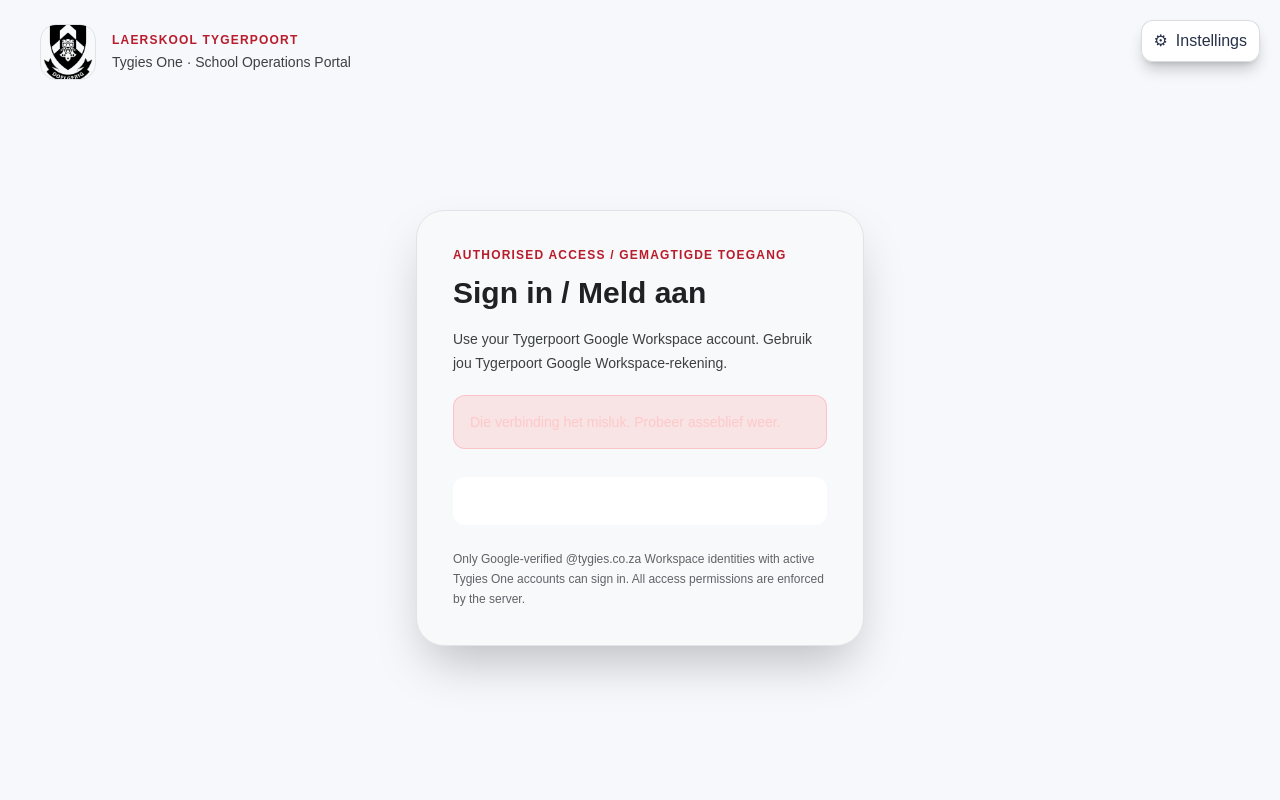
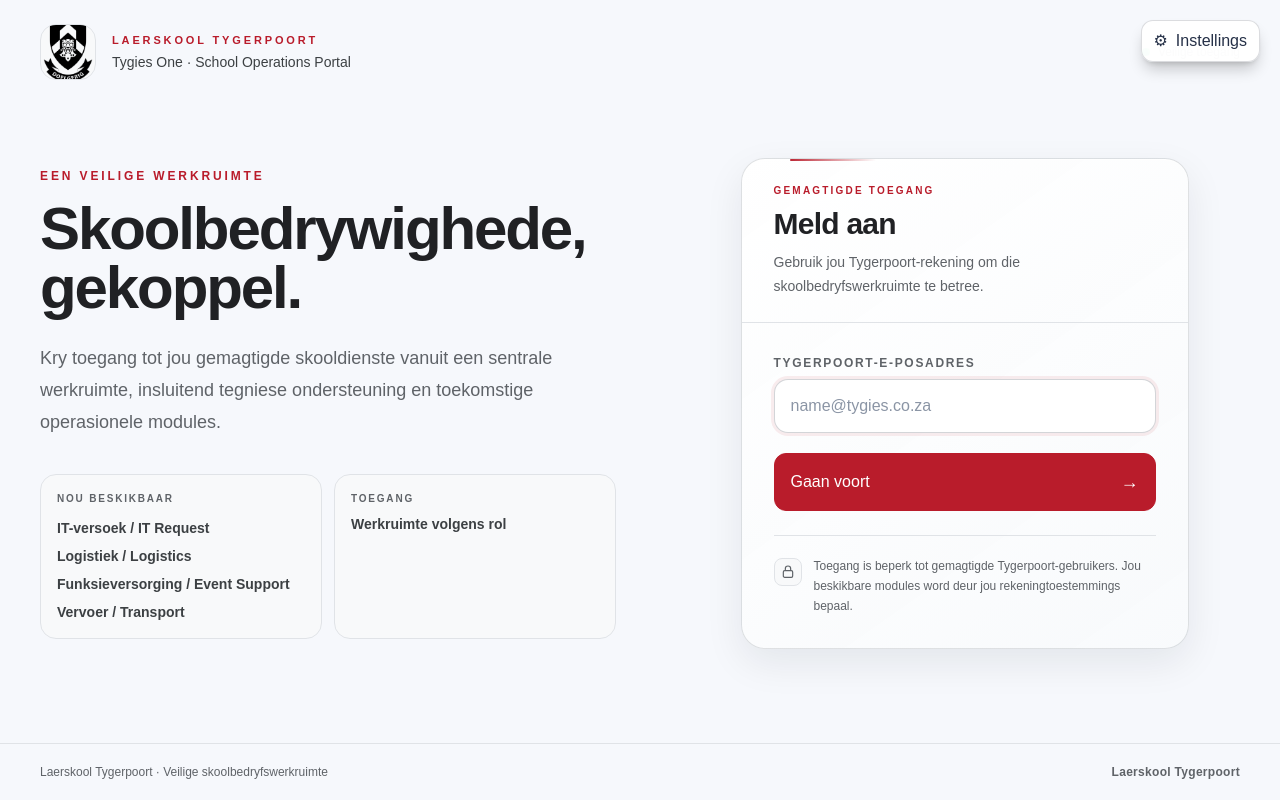
Before and after one commit to wbreytenbach-ops/nkrn-platform, a Next.js app in the folder web/: page /login in a window 1280 px wide. Built offline with nearby package versions, Linux system fonts and the light colour scheme; no server answers.

Commit message:
Restore existing Tygerpoort email login and deployment behavior: web/src/app/login/page.tsx

```diff
--- a/web/src/app/login/page.tsx
+++ b/web/src/app/login/page.tsx
@@ -1,188 +1,192 @@
 "use client";
 
 import Image from "next/image";
-import { useEffect, useRef, useState } from "react";
+import { useEffect, useState } from "react";
 import { useRouter } from "next/navigation";
 import "../nkrn-control.css";
 
-const API_URL = process.env.NEXT_PUBLIC_API_URL;
+const API_URL =
+    process.env.NEXT_PUBLIC_API_URL;
 
-type LoggedInUser = {
+interface LoggedInUser {
     userID: number;
     firstName: string;
     lastName: string;
     email: string;
     roleID: number;
-};
-
-interface GoogleIdentityClient {
-    accounts: {
-        id: {
-            initialize: (config: {
-                client_id: string;
-                callback: (response: { credential: string }) => void;
-                hd?: string;
-                auto_select?: boolean;
-            }) => void;
-            renderButton: (
-                parent: HTMLElement,
-                options: {
-                    theme: string;
-                    size: string;
-                    text: string;
-                    shape: string;
-                    width: number;
-                }
-            ) => void;
-            disableAutoSelect: () => void;
-        };
-    };
-}
-
-declare global {
-    interface Window {
-        google?: GoogleIdentityClient;
-    }
+    isActive: boolean;
 }
 
 export default function LoginPage() {
     const router = useRouter();
-    const buttonRef = useRef<HTMLDivElement>(null);
-    const [loading, setLoading] = useState(false);
-    const [configured, setConfigured] = useState(false);
-    const [error, setError] = useState("");
 
     useEffect(() => {
-        let cancelled = false;
-        let script: HTMLScriptElement | null = null;
+        const token = localStorage.getItem("token");
+        const storedUser = localStorage.getItem("user");
+        if (!token || !storedUser) return;
 
-        async function finishSignIn(credential: string) {
-            if (cancelled) return;
+        try {
+            JSON.parse(storedUser);
+            const requestedPath =
+                new URLSearchParams(window.location.search).get("next") ||
+                sessionStorage.getItem("tygies-return-path");
+            const safePath = requestedPath && requestedPath.startsWith("/") && !requestedPath.startsWith("//")
+                ? requestedPath
+                : "/";
+            sessionStorage.removeItem("tygies-return-path");
+            router.replace(safePath);
+        } catch {
+            localStorage.removeItem("token");
+            localStorage.removeItem("user");
+        }
+    }, [router]);
+
+    const [email, setEmail] =
+        useState("");
+
+    const [loading, setLoading] =
+        useState(false);
+
+    const [error, setError] =
+        useState("");
+
+    async function handleLogin(
+        event: React.FormEvent<HTMLFormElement>
+    ) {
+        event.preventDefault();
+
+        setError("");
+
+        const cleanEmail =
+            email.trim().toLowerCase();
+
+        if (!cleanEmail) {
+            setError(
+                "Please enter your Tygerpoort email address."
+            );
+
+            return;
+        }
+
+        if (
+            !cleanEmail.endsWith(
+                "@tygies.co.za"
+            )
+        ) {
+            setError(
+                "Please use your @tygies.co.za email address."
+            );
+
+            return;
+        }
+
+        try {
             setLoading(true);
-            setError("");
-            try {
-                const response = await fetch(
-                    `${API_URL || window.location.origin}/api/Auth/google`,
+
+            const response =
+                await fetch(
+                    `${API_URL}/api/Auth/login`,
                     {
                         method: "POST",
-                        headers: { "Content-Type": "application/json" },
-                        body: JSON.stringify({ credential }),
-                        cache: "no-store"
+                        headers: {
+                            "Content-Type":
+                                "application/json",
+                        },
+                        body:
+                            JSON.stringify({
+                                email:
+                                    cleanEmail,
+                            }),
                     }
                 );
+
             if (!response.ok) {
-                    const errorData = await response.json().catch(() => ({})) as {
-                        message?: string;
-                    };
-                    throw new Error(errorData.message || "Google sign-in could not be completed.");
+                const responseText =
+                    await response.text();
+
+                console.error(
+                    "Login response:",
+                    response.status,
+                    responseText
+                );
+
+                throw new Error(
+                    "Unable to sign in."
+                );
             }
 
-                const data = await response.json() as {
-                    token: string;
-                    user: LoggedInUser;
-                };
-                if (!data.token || !data.user) {
-                    throw new Error("Invalid sign-in response.");
+            const data =
+                await response.json();
+
+            if (data.token) {
+                localStorage.setItem(
+                    "token",
+                    data.token
+                );
             }
-                if (cancelled) return;
 
-                localStorage.setItem("token", data.token);
-                localStorage.setItem("user", JSON.stringify(data.user));
+            const loggedInUser: LoggedInUser =
+                data.user ?? data;
+
+            localStorage.setItem(
+                "user",
+                JSON.stringify(
+                    loggedInUser
+                )
+            );
 
             const requestedPath =
                 new URLSearchParams(window.location.search).get("next") ||
                 sessionStorage.getItem("tygies-return-path");
-                const safePath = requestedPath?.startsWith("/") && !requestedPath.startsWith("//")
+            const safePath = requestedPath && requestedPath.startsWith("/") && !requestedPath.startsWith("//")
                 ? requestedPath
                 : "/";
             sessionStorage.removeItem("tygies-return-path");
             router.replace(safePath);
-            } catch (loginError) {
-                if (!cancelled) {
-                    setError(loginError instanceof Error
-                        ? loginError.message
-                        : "Google sign-in failed.");
-                }
+        } catch (error) {
+            console.error(
+                "Login error:",
+                error
+            );
+
+            setError(
+                error instanceof Error
+                    ? error.message
+                    : "Unable to sign in."
+            );
         } finally {
-                if (!cancelled) setLoading(false);
+            setLoading(false);
         }
     }
 
-        async function configureGoogle() {
-            try {
-                const response = await fetch(
-                    `${API_URL || window.location.origin}/api/Auth/google/config`,
-                    { cache: "no-store" }
-                );
-                if (!response.ok) throw new Error("Google SSO is not yet configured by IT.");
-                const data = await response.json() as { clientId?: string };
-                if (!data.clientId) throw new Error("Google OAuth client ID is missing.");
-
-                const start = () => {
-                    if (cancelled || !buttonRef.current || !window.google) return;
-                    window.google.accounts.id.initialize({
-                        client_id: data.clientId!,
-                        hd: "tygies.co.za",
-                        auto_select: false,
-                        callback: (credential) => { void finishSignIn(credential.credential); }
-                    });
-                    buttonRef.current.replaceChildren();
-                    window.google.accounts.id.renderButton(buttonRef.current, {
-                        theme: "outline",
-                        size: "large",
-                        text: "signin_with",
-                        shape: "rectangular",
-                        width: 300
-                    });
-                    setConfigured(true);
-                };
-
-                if (window.google) {
-                    start();
-                    return;
-                }
-
-                script = document.querySelector<HTMLScriptElement>(
-                    'script[data-tygies-google="true"]'
-                );
-                if (!script) {
-                    script = document.createElement("script");
-                    script.src = "https://accounts.google.com/gsi/client";
-                    script.async = true;
-                    script.dataset.tygiesGoogle = "true";
-                    document.head.appendChild(script);
-                }
-                script.addEventListener("load", start);
-                script.addEventListener("error", () => {
-                    if (!cancelled) setError("Could not load Google Sign-In. Check your connection.");
-                }, { once: true });
-                if (window.google) start();
-            } catch (setupError) {
-                if (!cancelled) {
-                    setError(setupError instanceof Error
-                        ? setupError.message
-                        : "Google SSO is unavailable.");
-                }
-            }
-        }
-
-        void configureGoogle();
-        return () => {
-            cancelled = true;
-        };
-    }, [router]);
-
     return (
         <main className="tygies-login-page relative min-h-screen overflow-hidden bg-zinc-950 text-white">
+            {/* BACKGROUND */}
+
             <div className="pointer-events-none absolute inset-0 overflow-hidden">
                 <div className="absolute -left-44 -top-44 h-136 w-136 rounded-full bg-white/4 blur-3xl" />
+
                 <div className="absolute -right-48 top-1/4 h-152 w-152 rounded-full bg-[#d7a31f]/4 blur-3xl" />
+
                 <div className="absolute -bottom-72 left-1/3 h-136 w-136 rounded-full bg-white/2.5 blur-3xl" />
+
+                <div className="absolute inset-0 flex items-center justify-center opacity-[0.025]">
+                    <Image
+                        src="/tygie-logo.png"
+                        alt=""
+                        width={760}
+                        height={760}
+                        priority
+                    />
+                </div>
             </div>
 
+            {/* CONTENT */}
+
             <div className="relative z-10 flex min-h-screen flex-col">
-                <header className="mx-auto flex w-full max-w-7xl items-center gap-4 px-5 py-6 sm:px-8 lg:px-10">
-                    <div className="flex h-14 w-14 items-center justify-center overflow-hidden rounded-2xl border border-white/10 bg-white/5">
+                <header className="mx-auto flex w-full max-w-7xl items-center justify-between px-5 py-6 sm:px-8 lg:px-10">
+                    <div className="flex items-center gap-4">
+                        <div className="flex h-14 w-14 items-center justify-center overflow-hidden rounded-2xl border border-white/10 bg-white/5 backdrop-blur-xl">
                             <Image
                                 src="/wit-logo-tygies.png"
                                 alt="Laerskool Tygerpoort"
@@ -192,53 +196,205 @@ export default function LoginPage() {
                                 priority
                             />
                         </div>
+
                         <div>
-                        <p className="text-xs font-semibold uppercase tracking-widest text-[#d7a31f]">
+                            <p className="text-[11px] font-semibold uppercase tracking-[0.26em] text-[#d7a31f]">
                                 Laerskool Tygerpoort
                             </p>
-                        <p className="mt-1 text-sm text-zinc-300">
+
+                            <p className="mt-1 text-sm font-medium text-zinc-300">
                                 Tygies One · School Operations Portal
                             </p>
                         </div>
+                    </div>
+
+                    <div className="hidden items-center gap-2 text-xs text-zinc-600 sm:flex">
+                        <span className="h-2 w-2 rounded-full bg-green-400/80" />
+                        Secure access
+                    </div>
                 </header>
 
-                <div className="mx-auto flex w-full max-w-7xl flex-1 items-center justify-center px-5 pb-12">
-                    <section className="w-full max-w-md rounded-[28px] border border-white/10 bg-white/5 p-7 shadow-2xl backdrop-blur-2xl sm:p-9">
-                        <p className="text-xs font-semibold uppercase tracking-widest text-[#d7a31f]">
-                            Authorised access / Gemagtigde toegang
-                        </p>
-                        <h1 className="mt-3 text-3xl font-bold">Sign in / Meld aan</h1>
-                        <p className="mt-4 text-sm leading-6 text-zinc-300">
-                            Use your Tygerpoort Google Workspace account.
-                            Gebruik jou Tygerpoort Google Workspace-rekening.
+                <div className="mx-auto grid w-full max-w-7xl flex-1 items-center gap-10 px-5 pb-10 sm:px-8 lg:grid-cols-[1.05fr_0.95fr] lg:px-10">
+                    {/* PLATFORM INTRODUCTION */}
+
+                    <section className="hidden max-w-2xl lg:block">
+                        <p className="mb-4 text-xs font-semibold uppercase tracking-[0.24em] text-[#d7a31f]">
+                            One secure workspace
                         </p>
 
+                        <h1 className="max-w-3xl text-5xl font-extrabold leading-[0.98] tracking-[-0.035em] text-white xl:text-6xl">
+                            School operations,
+                            <br />
+                            connected.
+                        </h1>
+
+                        <p className="mt-6 max-w-xl text-lg leading-8 text-zinc-400">
+                            Access your authorised school
+                            services from one central
+                            workspace, including technical
+                            support and future operational
+                            modules.
+                        </p>
+
+                        <div className="mt-9 grid max-w-xl grid-cols-2 gap-3">
+                            <div className="rounded-2xl border border-white/8 bg-white/3.5 p-4 backdrop-blur-xl">
+                                <p className="text-[10px] font-semibold uppercase tracking-[0.18em] text-zinc-600">
+                                    Available now
+                                </p>
+
+                                <ul className="mt-3 space-y-2 text-sm font-semibold text-zinc-200">
+                                    <li>IT-versoek / IT Request</li>
+                                    <li>Logistiek / Logistics</li>
+                                    <li>Funksieversorging / Event Support</li>
+                                    <li>Vervoer / Transport</li>
+                                </ul>
+                            </div>
+
+                            <div className="rounded-2xl border border-white/8 bg-white/3.5 p-4 backdrop-blur-xl">
+                                <p className="text-[10px] font-semibold uppercase tracking-[0.18em] text-zinc-600">
+                                    Access
+                                </p>
+
+                                <p className="mt-2 text-sm font-semibold text-zinc-200">
+                                    Role-based workspace
+                                </p>
+                            </div>
+                        </div>
+                    </section>
+
+                    {/* LOGIN PANEL */}
+
+                    <section className="mx-auto w-full max-w-md lg:ml-auto">
+                        <div className="nkrn-panel overflow-hidden rounded-[30px] border border-white/10 bg-white/5.5 shadow-2xl shadow-black/30 backdrop-blur-2xl">
+                            <div className="border-b border-white/8 px-6 py-6 sm:px-8">
+                                <p className="text-[10px] font-semibold uppercase tracking-[0.22em] text-[#d7a31f]">
+                                    Authorised Access
+                                </p>
+
+                                <h2 className="mt-2 text-3xl font-bold tracking-tight text-white">
+                                    Sign in
+                                </h2>
+
+                                <p className="mt-2 text-sm leading-6 text-zinc-500">
+                                    Use your Tygerpoort
+                                    account to enter the
+                                    school operations
+                                    workspace.
+                                </p>
+                            </div>
+
+                            <div className="px-6 py-6 sm:px-8 sm:py-8">
                                 {error && (
-                            <p role="alert" className="mt-5 rounded-xl border border-red-400/25 bg-red-500/10 p-4 text-sm text-red-200">
+                                    <div className="mb-6 rounded-2xl border border-red-400/15 bg-red-500/8 p-4 text-sm text-red-300 backdrop-blur-xl">
                                         {error}
-                            </p>
+                                    </div>
                                 )}
 
-                        <div className="mt-7 flex min-h-12 flex-col items-center justify-center rounded-xl bg-white p-3">
-                            <div ref={buttonRef} />
-                            {!configured && !error && (
-                                <p className="text-sm text-zinc-700">Loading Google Sign-In…</p>
-                            )}
+                                <form
+                                    onSubmit={
+                                        handleLogin
+                                    }
+                                    className="space-y-5"
+                                >
+                                    <div>
+                                        <label
+                                            htmlFor="email"
+                                            className="mb-2 block text-xs font-semibold uppercase tracking-[0.14em] text-zinc-500"
+                                        >
+                                            Tygerpoort email
+                                            address
+                                        </label>
+
+                                        <input
+                                            id="email"
+                                            type="email"
+                                            value={email}
+                                            onChange={(
+                                                event
+                                            ) =>
+                                                setEmail(
+                                                    event
+                                                        .target
+                                                        .value
+                                                )
+                                            }
+                                            placeholder="name@tygies.co.za"
+                                            autoComplete="email"
+                                            autoFocus
+                                            disabled={
+                                                loading
+                                            }
+                                            className="nkrn-input w-full rounded-xl border border-white/10 bg-black/25 p-3.5 text-sm text-white outline-none transition placeholder:text-zinc-700 focus:border-[#d7a31f]/40 focus:bg-black/35 disabled:cursor-not-allowed disabled:opacity-50"
+                                        />
                                     </div>
 
-                        {loading && (
-                            <p className="mt-4 text-center text-sm text-zinc-300">
-                                Verifying your Google account / Verifieer jou Google-rekening…
+                                    <button
+                                        type="submit"
+                                        disabled={
+                                            loading
+                                        }
+                                        className="group flex w-full items-center justify-between rounded-xl border border-[#d7a31f]/35 bg-[#d7a31f] px-4 py-3.5 text-sm font-bold text-black transition hover:bg-[#e7b42b] disabled:cursor-not-allowed disabled:opacity-50"
+                                    >
+                                        <span>
+                                            {loading
+                                                ? "Signing in..."
+                                                : "Continue"}
+                                        </span>
+
+                                        <span
+                                            className="text-lg transition-transform group-hover:translate-x-1"
+                                            aria-hidden="true"
+                                        >
+                                            →
+                                        </span>
+                                    </button>
+                                </form>
+
+                                <div className="mt-6 border-t border-white/7 pt-5">
+                                    <div className="flex items-start gap-3">
+                                        <div className="mt-0.5 flex h-7 w-7 shrink-0 items-center justify-center rounded-lg border border-white/8 bg-white/3 text-zinc-500">
+                                            <svg
+                                                viewBox="0 0 24 24"
+                                                className="h-4 w-4 fill-none stroke-current stroke-[1.8]"
+                                                aria-hidden="true"
+                                            >
+                                                <rect
+                                                    x="5"
+                                                    y="10"
+                                                    width="14"
+                                                    height="10"
+                                                    rx="2"
+                                                />
+                                                <path d="M8 10V7a4 4 0 0 1 8 0v3" />
+                                            </svg>
+                                        </div>
+
+                                        <p className="text-xs leading-5 text-zinc-600">
+                                            Access is restricted
+                                            to authorised
+                                            Tygerpoort users.
+                                            Your available
+                                            modules are
+                                            determined by your
+                                            account permissions.
                                         </p>
-                        )}
-
-                        <p className="mt-6 text-xs leading-5 text-zinc-400">
-                            Only Google-verified @tygies.co.za Workspace identities
-                            with active Tygies One accounts can sign in.
-                            All access permissions are enforced by the server.
-                        </p>
+                                    </div>
+                                </div>
+                            </div>
+                        </div>
                     </section>
                 </div>
+
+                <footer className="mx-auto flex w-full max-w-7xl flex-col gap-2 border-t border-white/7 px-5 py-5 text-xs text-zinc-600 sm:flex-row sm:items-center sm:justify-between sm:px-8 lg:px-10">
+                    <p>
+                        Laerskool Tygerpoort · Secure
+                        school operations workspace
+                    </p>
+
+                    <p className="font-semibold tracking-wide text-zinc-500">
+                        Laerskool Tygerpoort
+                    </p>
+                </footer>
             </div>
         </main>
     );
```
Lines whose indentation alone changed are shown as unchanged.
